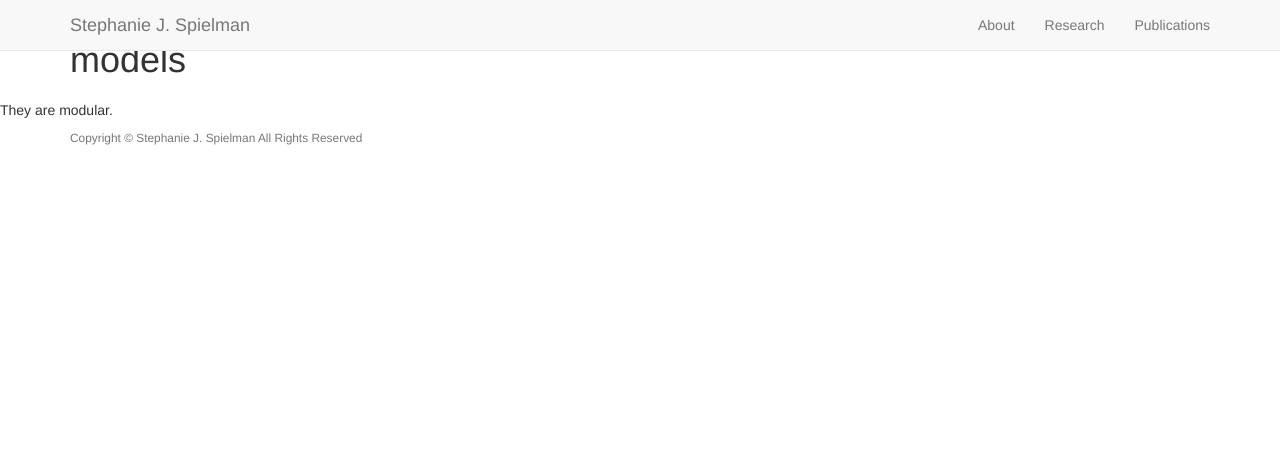
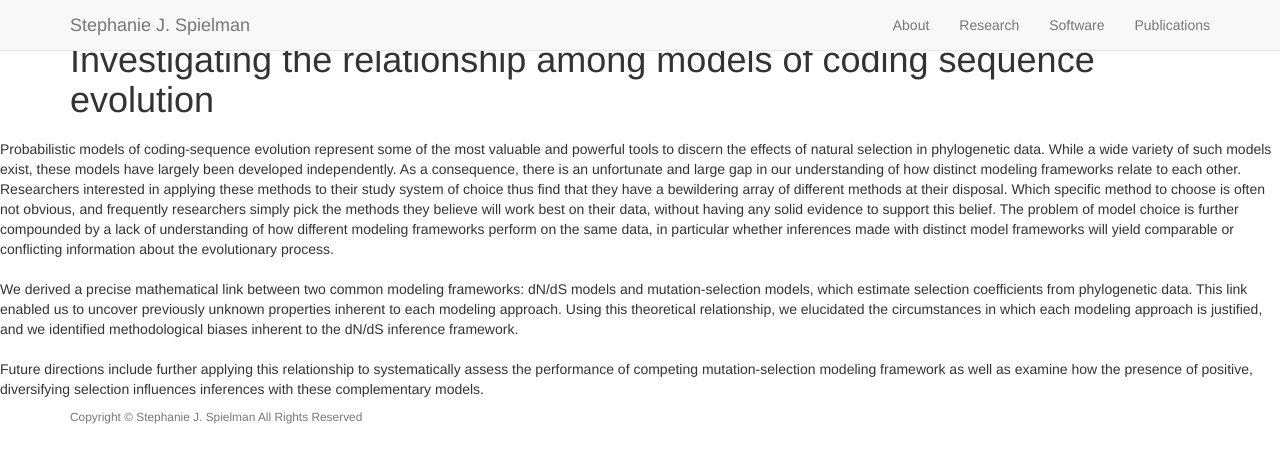
Before and after one commit to sjspielman/sjspielman.github.io, a Jekyll site: the page built from _posts/2014-12-29-models.md, in a window 1280 px wide. Shown: the top 463 px of the page. Built offline with Jekyll 4.4.1, drawn with Linux system fonts in a browser that asks for light colours; nearby versions of some CDN libraries; library files that are not in the unit come from our copies.

Commit message:
software page

```diff
--- a/_includes/header.html
+++ b/_includes/header.html
@@ -19,6 +19,9 @@
                 </li>
                 <li>
                     <a class="page-link" href="/research/">Research</a>
+                </li>
+                <li>
+                    <a class="page-link" href="/software/">Software</a>
                 </li>
                 <li>
                     <a class="page-link" href="/publications/">Publications</a>
--- a/_posts/2014-12-29-models.md
+++ b/_posts/2014-12-29-models.md
@@ -1,6 +1,12 @@
 ---
 layout: default
-title:  "models"
+title:  "Investigating the relationship among models of coding sequence evolution"
 category: research
+img: model_comparison.png
 ---
-They are modular.
+
+Probabilistic models of coding-sequence evolution represent some of the most valuable and powerful tools to discern the effects of natural selection in phylogenetic data. While a wide variety of such models exist, these models have largely been developed independently. As a consequence, there is an unfortunate and large gap in our understanding of how distinct modeling frameworks relate to each other. Researchers interested in applying these methods to their study system of choice thus find that they have a bewildering array of different methods at their disposal. Which specific method to choose is often not obvious, and frequently researchers simply pick the methods they believe will work best on their data, without having any solid evidence to support this belief. The problem of model choice is further compounded by a lack of understanding of how different modeling frameworks perform on the same data, in particular whether inferences made with distinct model frameworks will yield comparable or conflicting information about the evolutionary process.
+<br><br>
+We derived a precise mathematical link between two common modeling frameworks: dN/dS models and mutation-selection models, which estimate selection coefficients from phylogenetic data. This link enabled us to uncover previously unknown properties inherent to each modeling approach. Using this theoretical relationship, we elucidated the circumstances in which each modeling approach is justified, and we identified methodological biases inherent to the dN/dS inference framework.
+<br><br>
+Future directions include further applying this relationship to systematically assess the performance of competing mutation-selection modeling framework as well as examine how the presence of positive, diversifying selection influences inferences with these complementary models.
--- a/research.html
+++ b/research.html
@@ -7,8 +7,8 @@
 {% for post in site.categories.research %}
     <h2 class="post-title">{{ post.title }}</h2>
         <div class="post-border"></div>
+            <img class="post-image" src="{{ site.url }}/img/{{ post.img }}" alt="">
             <div class="section-content">
                 {{ post.content }}
             </div>
-
 {% endfor %}
```
Also changed, not shown: _posts/2014-12-29-pyvolve.md (added, +7 -0 lines), _posts/2014-12-30-GPCR.md (deleted, +0 -7 lines), _posts/2014-12-30-amine.md (added, +9 -0 lines), css/landing-page_sjs.css (+4 -3 lines), software.html (added, +11 -0 lines), 2 other files.
